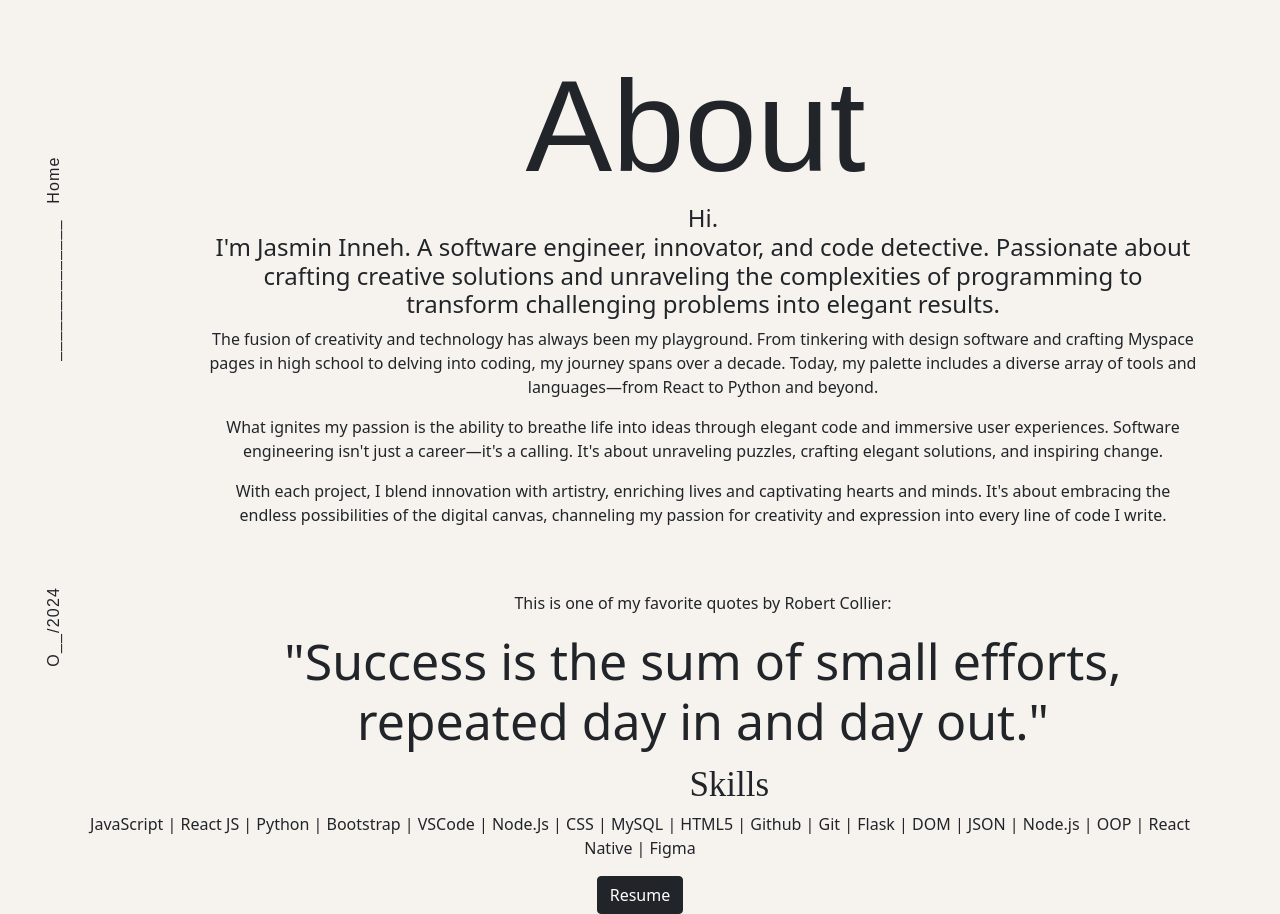
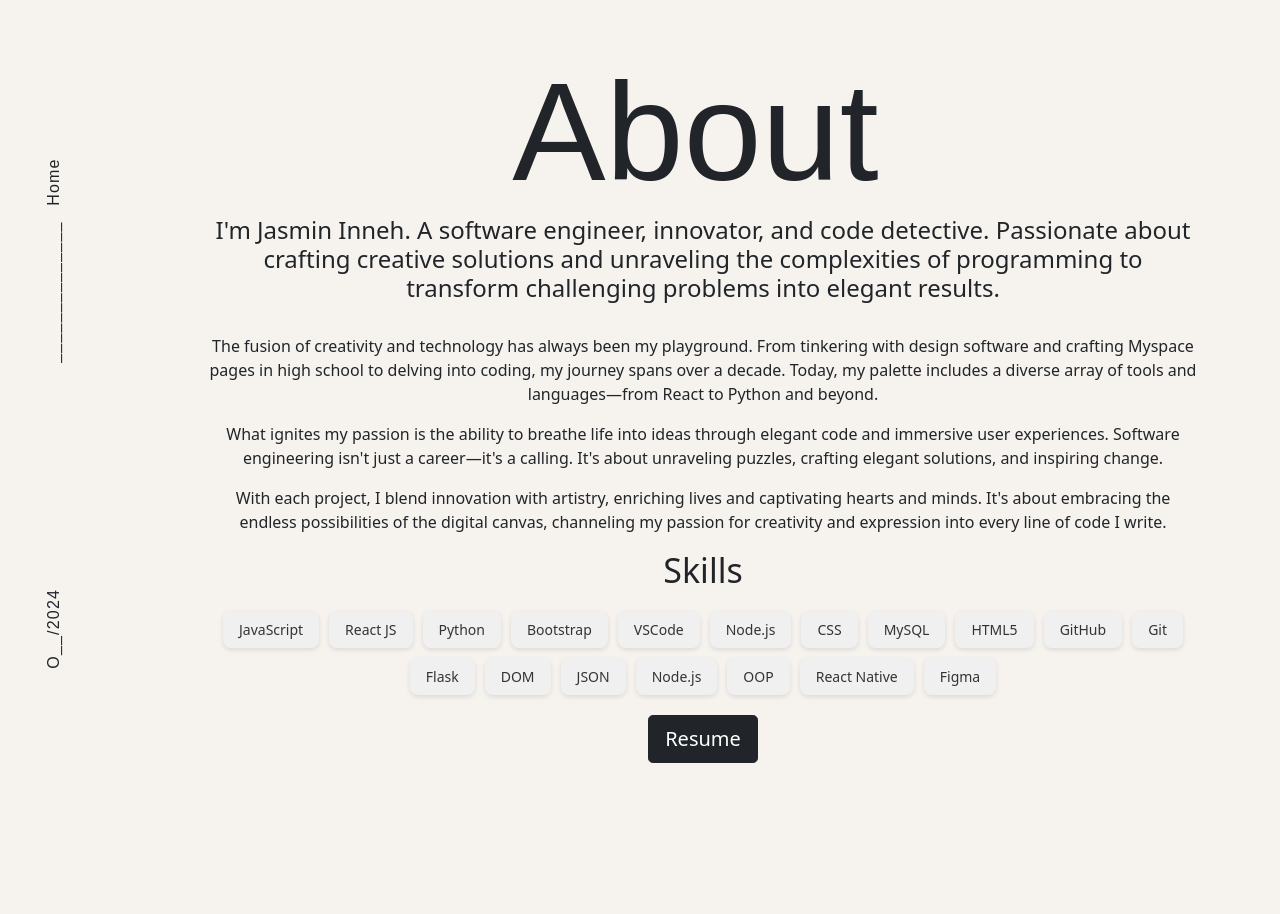
Before and after one commit to JasminInneh/JasminInnehTextPortfolio, a React app: page /about in a window 1280 px wide. After the commit the page ends 848 px from the top, so only its background shows below. Built offline with nearby package versions, Linux system fonts and the light colour scheme; no server answers.

Commit message:
completed the ui for the about me

```diff
--- a/src/front/js/pages/about.js
+++ b/src/front/js/pages/about.js
@@ -21,56 +21,70 @@ export const About = () => {
             </div>
             <div className="about col">
               <h1 className="about-title mb-3">About</h1>
+              <div className="row align-items-center">
+                <div className="col-12 about-me-paragraph">
                   <h4>
-                Hi.
-                <br />
                     I'm Jasmin Inneh. A software engineer, innovator, and code
                     detective. Passionate about crafting creative solutions and
                     unraveling the complexities of programming to transform
                     challenging problems into elegant results.
                   </h4>
+                  <br />
                   <p>
                     The fusion of creativity and technology has always been my
                     playground. From tinkering with design software and crafting
-                Myspace pages in high school to delving into coding, my journey
-                spans over a decade. Today, my palette includes a diverse array
-                of tools and languages—from React to Python and beyond.
+                    Myspace pages in high school to delving into coding, my
+                    journey spans over a decade. Today, my palette includes a
+                    diverse array of tools and languages—from React to Python
+                    and beyond.
                   </p>
                   <p>
                     What ignites my passion is the ability to breathe life into
                     ideas through elegant code and immersive user experiences.
-                Software engineering isn't just a career—it's a calling. It's
-                about unraveling puzzles, crafting elegant solutions, and
-                inspiring change.
+                    Software engineering isn't just a career—it's a calling.
+                    It's about unraveling puzzles, crafting elegant solutions,
+                    and inspiring change.
                   </p>
                   <p>
-                With each project, I blend innovation with artistry, enriching
-                lives and captivating hearts and minds. It's about embracing the
-                endless possibilities of the digital canvas, channeling my
-                passion for creativity and expression into every line of code I
-                write.
-              </p>
-
-              <br />
-              <br />
-              <p>This is one of my favorite quotes by Robert Collier:</p>
-              <h5 className="large-text display-1">
-                "Success is the sum of small efforts, repeated day in and day
-                out."
-              </h5>
-            </div>
-            <div className="skills">
-              <span className="about-headers">Skills</span>
-              <p>
-                JavaScript | React JS | Python | Bootstrap | VSCode | Node.Js |
-                CSS | MySQL | HTML5 | Github | Git | Flask | DOM | JSON |
-                Node.js | OOP | React Native | Figma
+                    With each project, I blend innovation with artistry,
+                    enriching lives and captivating hearts and minds. It's about
+                    embracing the endless possibilities of the digital canvas,
+                    channeling my passion for creativity and expression into
+                    every line of code I write.
                   </p>
                 </div>
-            <div className="cv-button">
+
+                <div className="col-12">
+            <div className="skills">
+              <h2 className="skills-header">Skills</h2>
+              <div className="skills-list">
+                <span className="skill-tag">JavaScript</span>
+                <span className="skill-tag">React JS</span>
+                <span className="skill-tag">Python</span>
+                <span className="skill-tag">Bootstrap</span>
+                <span className="skill-tag">VSCode</span>
+                <span className="skill-tag">Node.js</span>
+                <span className="skill-tag">CSS</span>
+                <span className="skill-tag">MySQL</span>
+                <span className="skill-tag">HTML5</span>
+                <span className="skill-tag">GitHub</span>
+                <span className="skill-tag">Git</span>
+                <span className="skill-tag">Flask</span>
+                <span className="skill-tag">DOM</span>
+                <span className="skill-tag">JSON</span>
+                <span className="skill-tag">Node.js</span>
+                <span className="skill-tag">OOP</span>
+                <span className="skill-tag">React Native</span>
+                <span className="skill-tag">Figma</span>
+              </div>
+            </div>
+            </div>
+
+
+            <div className="cv-button align-items-center">
               <a
                 href="https://flowcv.com/resume/mhl4i4f3hc"
-                className="btn btn-dark"
+                className="btn btn-dark btn-lg"
                 download
               >
                 Resume
@@ -80,5 +94,7 @@ export const About = () => {
         </div>
       </div>
     </div>
+    </div>
+    </div>
   );
 };
--- a/src/front/styles/about.css
+++ b/src/front/styles/about.css
@@ -21,7 +21,7 @@ body {
   text-align: center;
   letter-spacing: 0.1px;
   font-family: "Montserrat", sans-serif;
-  font-size: 130px;
+  font-size: 140px;
 }
 
 .about-headers {
@@ -33,8 +33,11 @@ body {
   font-size: 35px;
 }
 
+.about-me-paragraph {
+  text-align: center;
+}
 .large-text {
-  font-size: 50px;
+  font-size: 40px;
   text-align: center;
 }
 
@@ -59,3 +62,29 @@ body {
 .about-links p a:active {
   color: deepburgundy;
 }
+.skills-header {
+  font-size: 34px;
+  margin-bottom: 20px;
+}
+
+.skills-list {
+  display: flex;
+  flex-wrap: wrap;
+  justify-content: center;
+  gap: 10px;
+  margin-bottom: 20px;
+}
+
+.skill-tag {
+  background-color: #f0f0f0;
+  border-radius: 8px;
+  padding: 8px 16px;
+  font-size: 14px;
+  color: #333;
+  box-shadow: 0 2px 5px rgba(0, 0, 0, 0.1);
+  transition: background-color 0.3s;
+}
+
+.skill-tag:hover {
+  background-color: #e1e1e1;
+}
```
Lines whose indentation alone changed are shown as unchanged.
